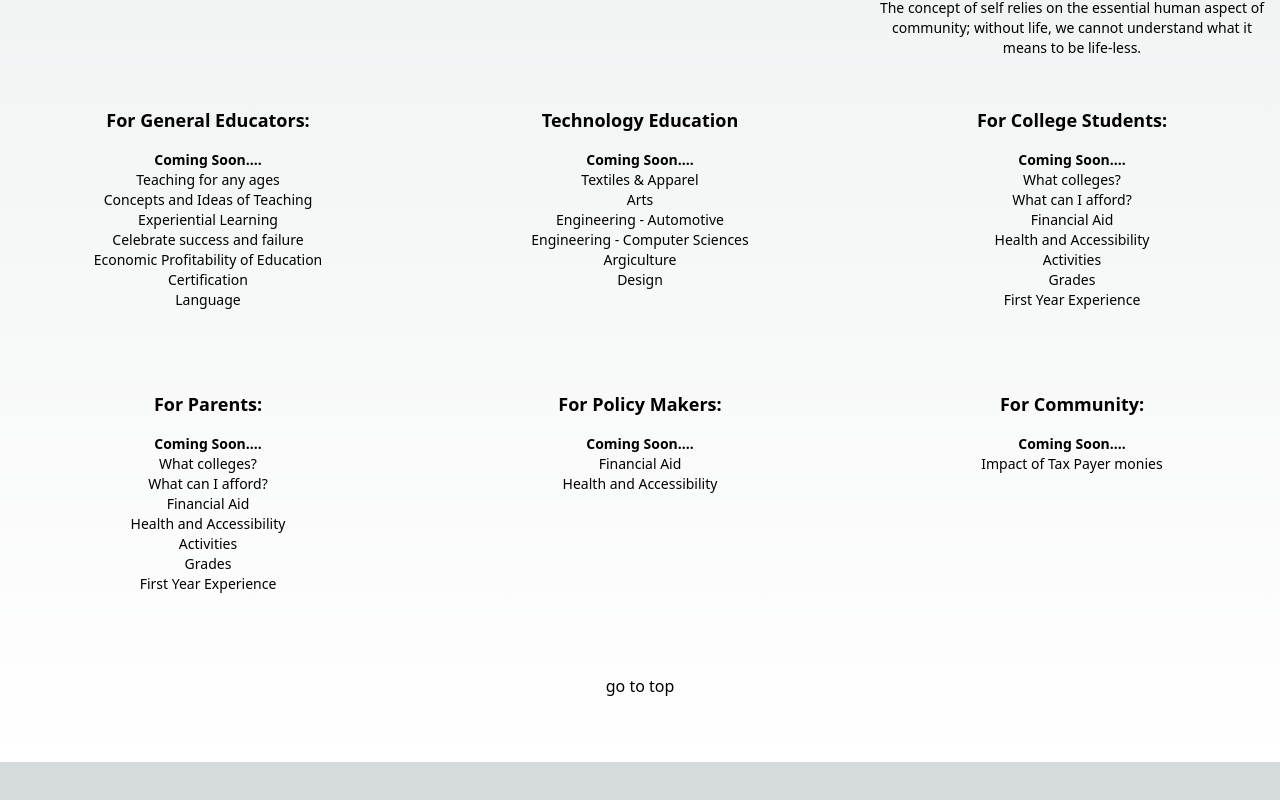
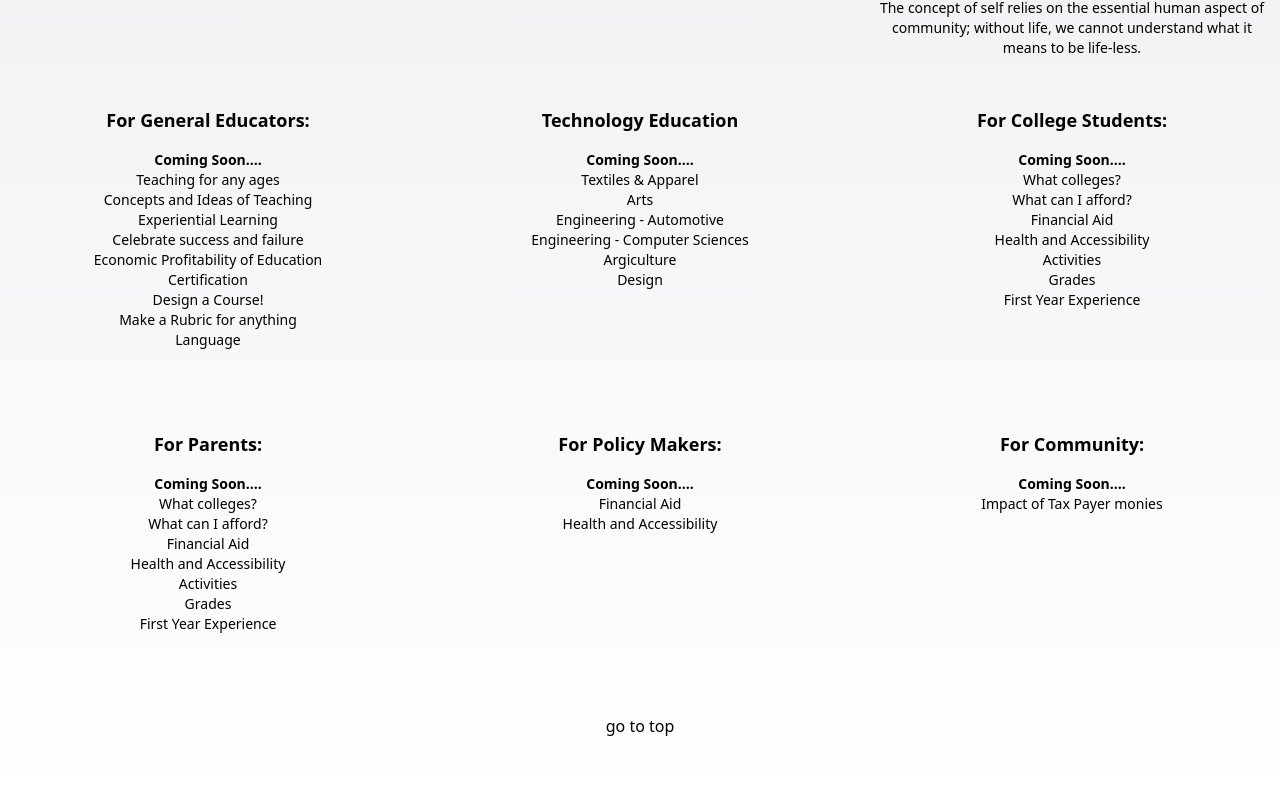
Before and after one commit to arnab-156/arnab-majumdar, a Next.js app: page /edu in a window 1280 px wide. Shown: the part 1628-2428 px from the top of the page. Before the commit the page ends 2390 px from the top, so only its background shows below. Built offline with nearby package versions, Linux system fonts and the light colour scheme.

Commit message:
refinement and new layout

```diff
--- a/src/app/edu/page.tsx
+++ b/src/app/edu/page.tsx
@@ -155,6 +155,8 @@ export default function EducationPage() {
             <li>Celebrate success and failure</li>
             <li>Economic Profitability of Education</li>
             <li>Certification</li>
+            <li>Design a Course!</li>
+            <li>Make a Rubric for anything</li>
             <li>Language</li>
           </ul>
         </div>
```
